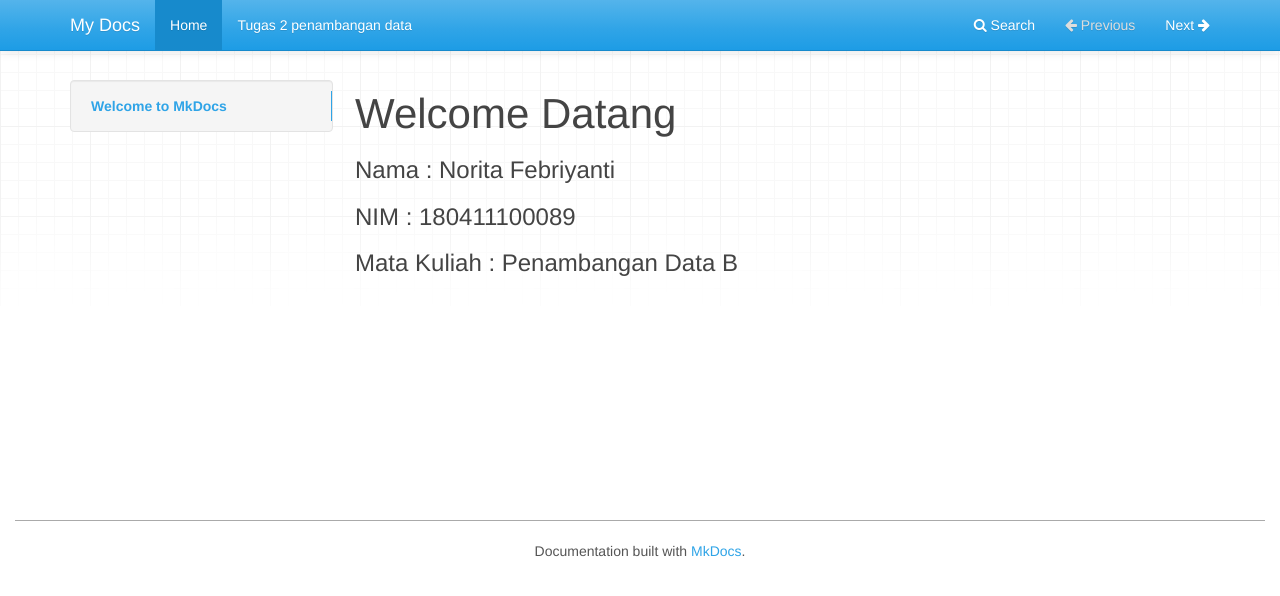
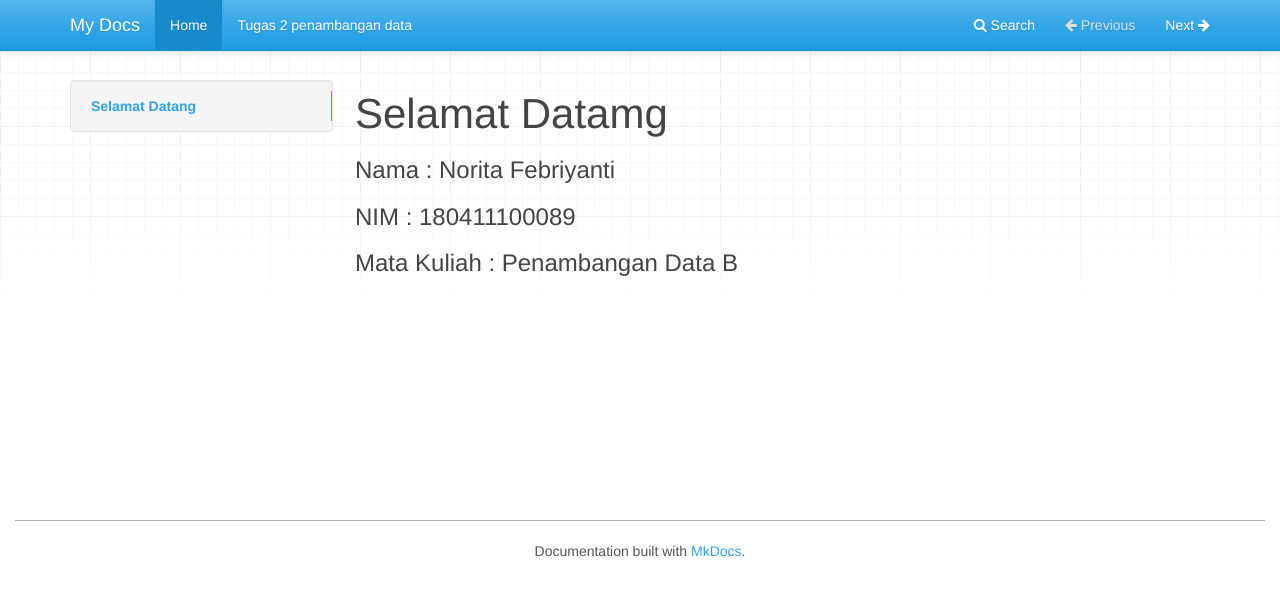
Before and after one commit to Noritafebriyanti/PenambanganData, a plain HTML site: page index.html in a window 1280 px wide. Drawn offline with nearby package versions, Linux system fonts and the light colour scheme.

Commit message:
Update index.html

```diff
--- a/index.html
+++ b/index.html
@@ -78,12 +78,12 @@
         <div class="container">
                 <div class="col-md-3"><div class="bs-sidebar hidden-print affix well" role="complementary">
     <ul class="nav bs-sidenav">
-        <li class="main active"><a href="#welcome-to-mkdocs">Welcome to MkDocs</a></li>
+        <li class="main active"><a href="#welcome-to-mkdocs">Selamat Datang</a></li>
     </ul>
 </div></div>
                 <div class="col-md-9" role="main">
 
-                    <h1 id="welcome-to-mkdocs">Welcome Datang </h1>
+                    <h1 id="welcome-to-mkdocs">Selamat Datamg </h1>
                     <h3 id="welcome-to-mkdocs"> Nama : Norita Febriyanti</h3>
                     <h3 id="welcome-to-mkdocs"> NIM : 180411100089 </h3>
                     <h3 id="welcome-to-mkdocs"> Mata Kuliah : Penambangan Data B </h3>
```
